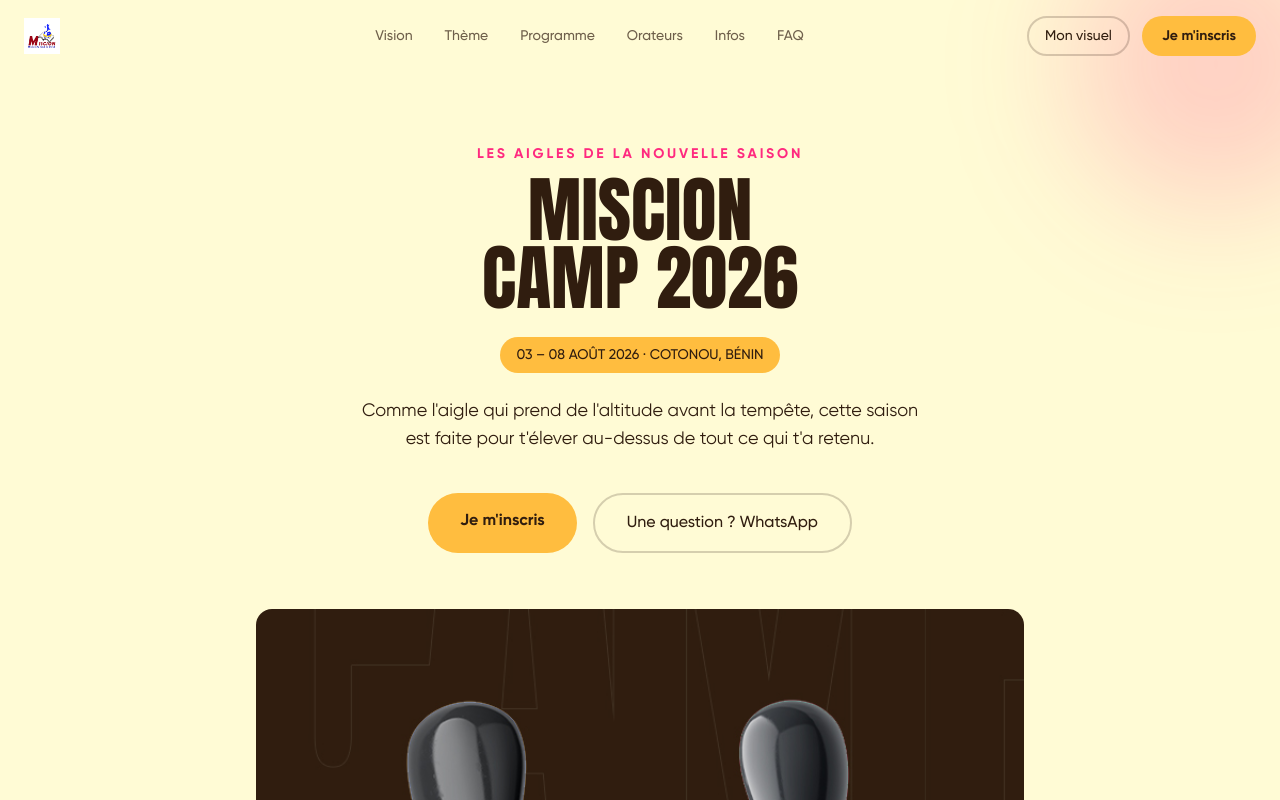
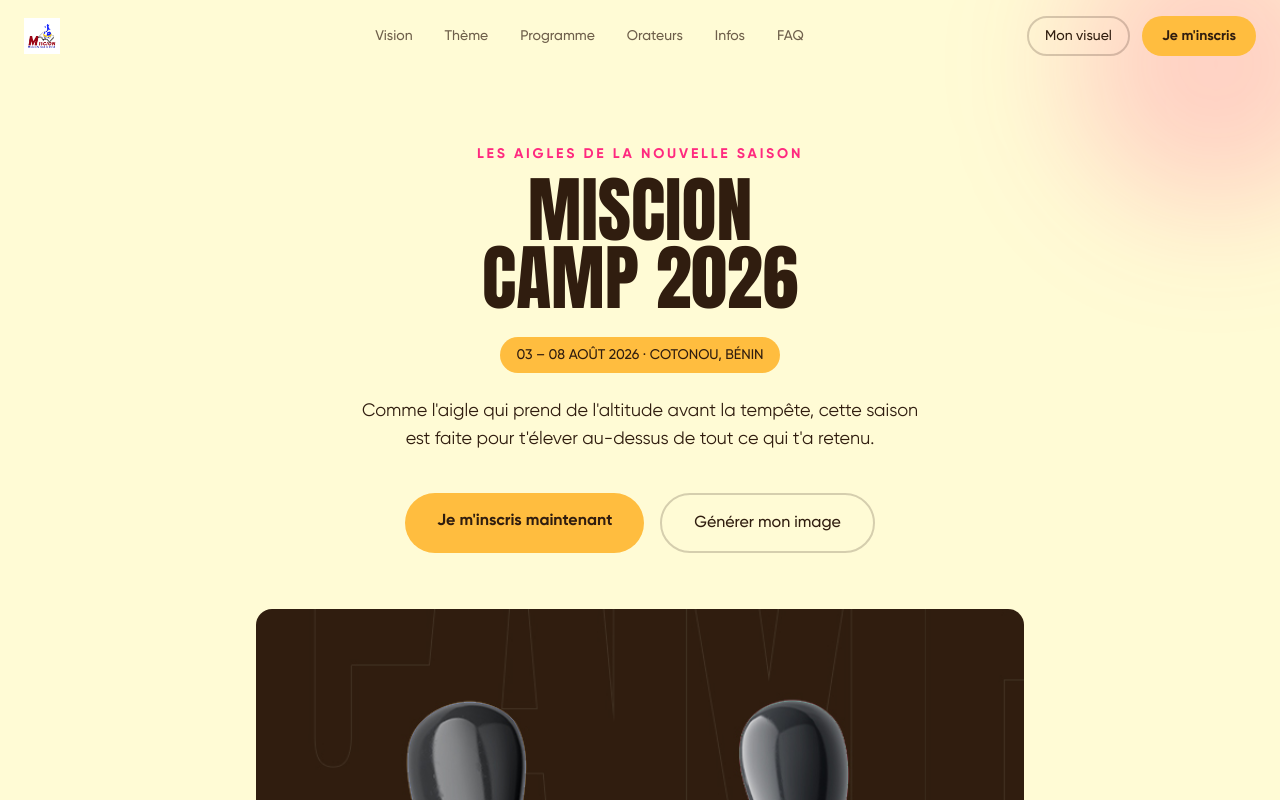
Before and after one commit to Philemon011/miscion-camp, a Next.js app: page / in a window 1280 px wide. Shown: the top 800 px of the page. Built offline with nearby package versions, Linux system fonts and the light colour scheme.

Commit message:
générer mon img

```diff
--- a/components/sections/Hero.tsx
+++ b/components/sections/Hero.tsx
@@ -43,13 +43,13 @@ export default function Hero() {
             whileHover={{ scale: 1.05, boxShadow: "0 0 30px rgba(255,189,63,0.6)" }}
             transition={{ duration: 0.3 }}
             className="bg-cta text-dark font-body font-semibold px-8 py-4 rounded-full">
-            Je m'inscris
+            Je m'inscris maintenant
           </motion.a>
-          <motion.a href="https://wa.me/22900000000"
+          <motion.a href="/visuel"
             whileHover={{ borderColor: "#301D0F" }}
             transition={{ duration: 0.3 }}
             className="border-2 border-dark/20 text-dark font-body font-medium px-8 py-4 rounded-full">
-            Une question ? WhatsApp
+            Générer mon image
           </motion.a>
           {/* <Link href="/jy-serai">
             <button className="bg-[#FFBD3F] text-[#301D0F] font-bold px-6 py-3 rounded-xl uppercase">
```
Also changed, not shown: components/Navbar.tsx (indentation only).
